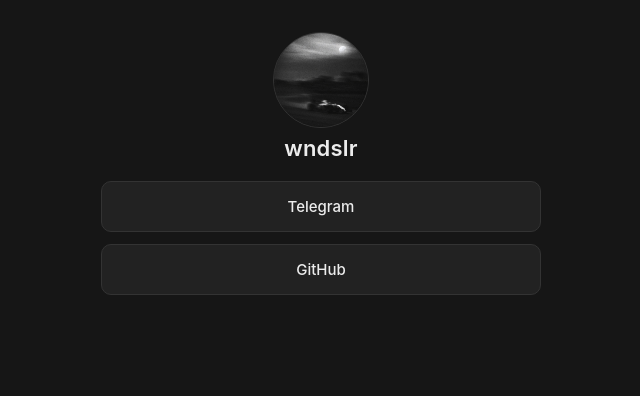
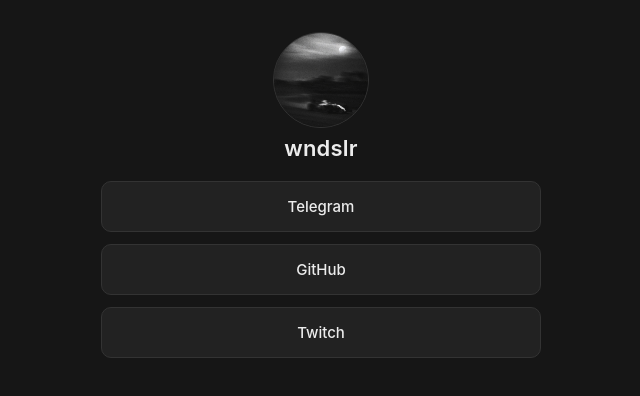
Before and after one commit to wndslr/linkPage, a plain HTML site: page index.html in a window 1280 px wide. Shown: the whole page, without its empty margins (319-959 px from the left). Drawn offline with Linux system fonts and the light colour scheme.

Commit message:
linkPage

```diff
--- a/index.html
+++ b/index.html
@@ -117,6 +117,7 @@
   <ul class="links">
     <li><a href="https://t.me/wndslr">Telegram</a></li>
     <li><a href="https://github.com/wndslr">GitHub</a></li>
+    <li><a href="https://twitch.tv/wndslr_">Twitch</a></li>
   </ul>
 
   <footer>&nbsp;</footer>
```
